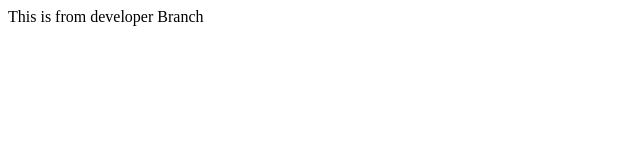
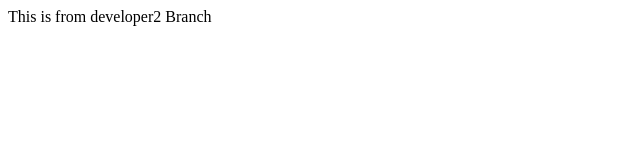
Before and after one commit to SUBRATASEN38/Simple-Git-Tutorail, a plain HTML site: page index.html in a window 1280 px wide. Shown: the full height of the page, 0-640 px from the left. Drawn offline with Linux system fonts and the light colour scheme.

Commit message:
modified by developre 2

```diff
--- a/index.html
+++ b/index.html
@@ -11,7 +11,7 @@
 
 <body>
     <div>
-        This is from developer Branch
+        This is from developer2 Branch
     </div>
 </body>
 
```
